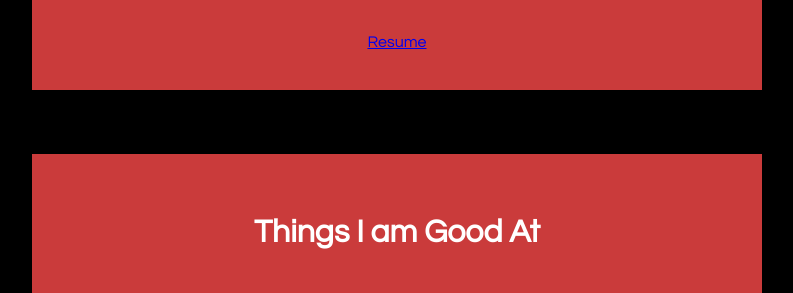
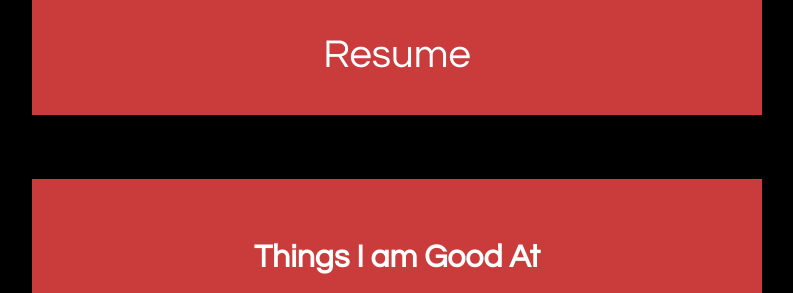
Before and after one commit to ArchanGhosh/Portfolio, a plain HTML site: page index.html in a window 1280 px wide. Shown: the part 873-1166 px from the top of the page, without its empty margins (243-1036 px from the left). Drawn offline with Linux system fonts and the light colour scheme.

Commit message:
Add files via upload

```diff
--- a/CSS/Style.css
+++ b/CSS/Style.css
@@ -12,6 +12,15 @@
     margin-top: 5%;
     color: white;
     font-family: 'Century Gothic',sans-serif;
+  }
+  .box a{
+    text-align: center;
+    color: white;
+    text-decoration: none;
+    font-size: 40px;
+  }
+  .box a:hover{
+    color: #b9b9b9;
   }
   .box-img{
     border-radius: 50%;
```
